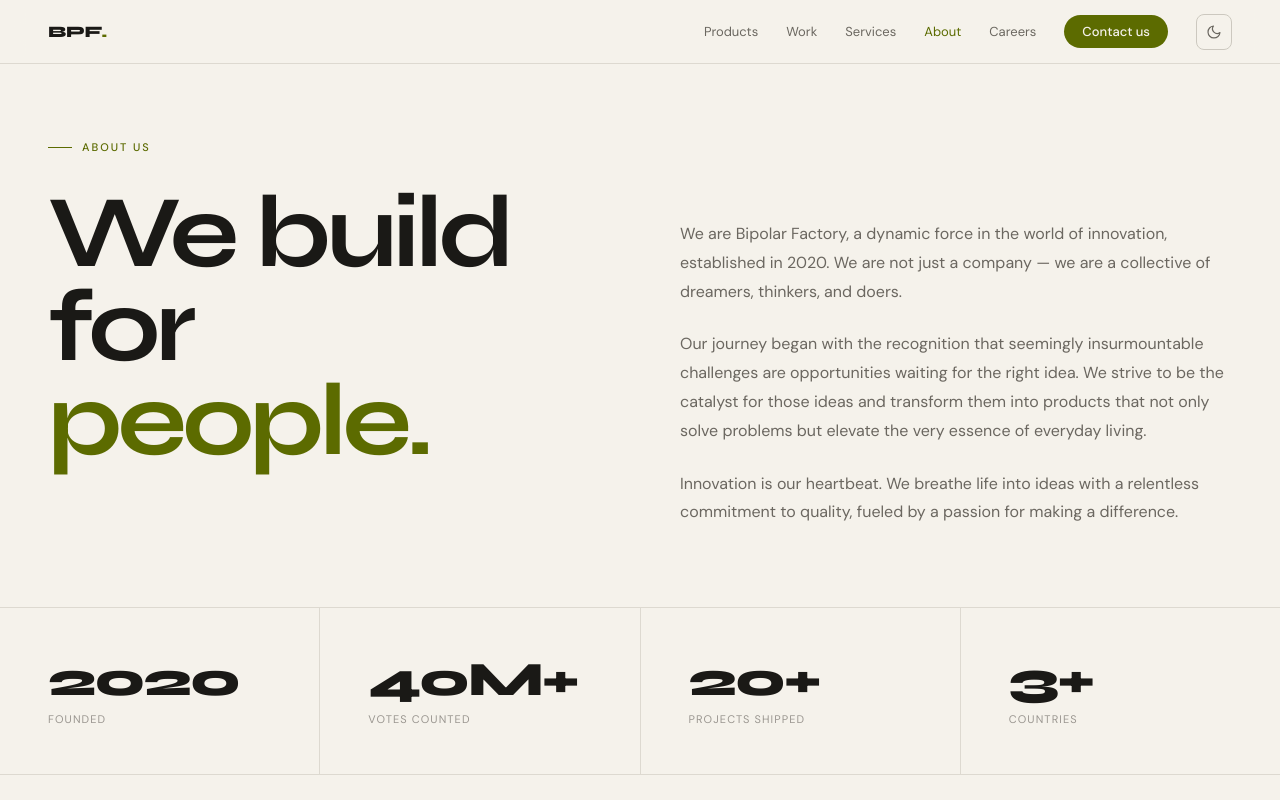
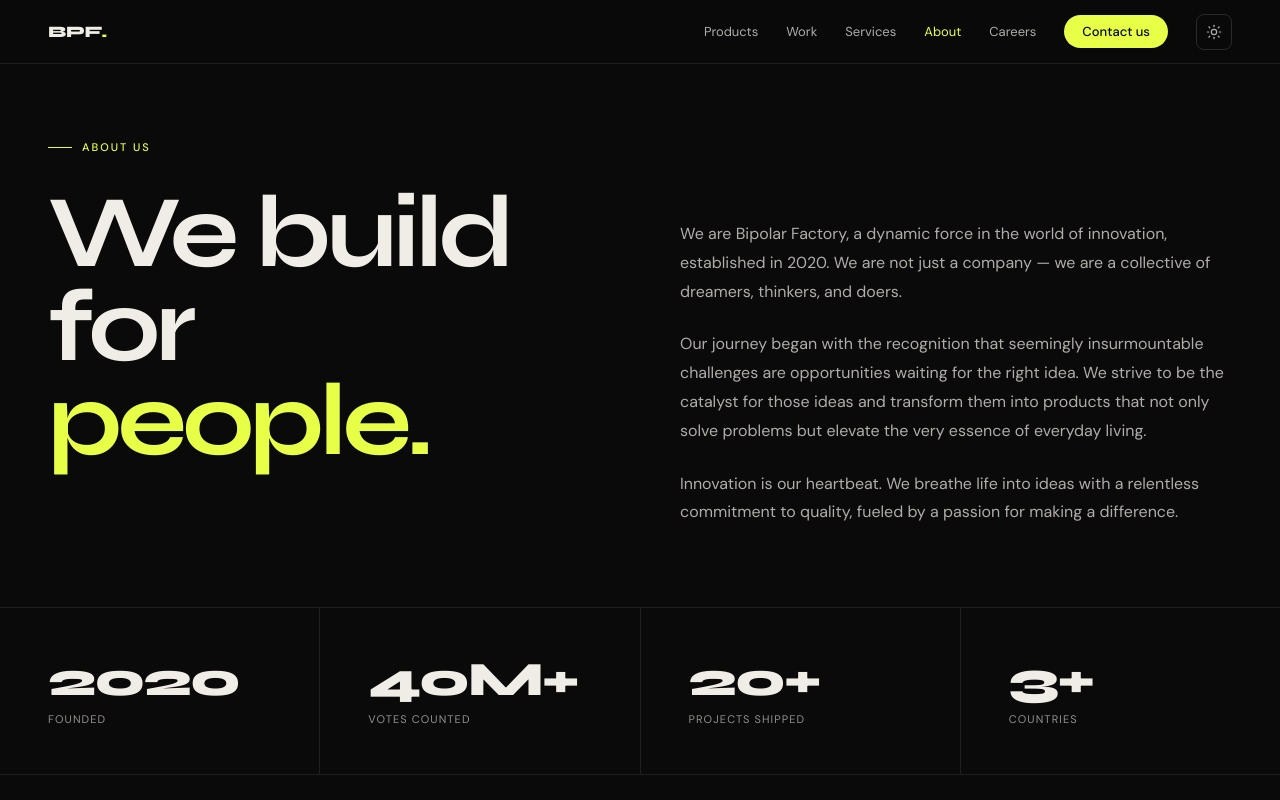
Before and after one commit to Subaru1337/Bipolar-Factory-Website, a Next.js app in the folder bipolar-factory/: page /about in a window 1280 px wide. Shown: the top 800 px of the page. Built offline with nearby package versions, Linux system fonts and the light colour scheme.

Commit message:
Dark toggle default

```diff
--- a/bipolar-factory/src/app/layout.tsx
+++ b/bipolar-factory/src/app/layout.tsx
@@ -8,11 +8,11 @@ export const metadata: Metadata = {
 
 export default function RootLayout({ children }: { children: React.ReactNode }) {
   return (
-    <html lang="en" data-theme="light" suppressHydrationWarning>
+    <html lang="en" data-theme="dark" suppressHydrationWarning>
       <head>
         {/*
           Anti-flash script — runs before React hydrates.
-          Applies saved theme from localStorage, or keeps light as default.
+          Applies saved theme from localStorage, or keeps dark as default.
         */}
         <script
           dangerouslySetInnerHTML={{
@@ -22,7 +22,7 @@ export default function RootLayout({ children }: { children: React.ReactNode })
                 if (t === 'light' || t === 'dark') {
                   document.documentElement.setAttribute('data-theme', t);
                 } else {
-                  document.documentElement.setAttribute('data-theme', 'light');
+                  document.documentElement.setAttribute('data-theme', 'dark');
                 }
               } catch(e) {}
             `,
--- a/bipolar-factory/src/components/ThemeToggle.tsx
+++ b/bipolar-factory/src/components/ThemeToggle.tsx
@@ -2,12 +2,12 @@
 import { useEffect, useState } from 'react'
 
 export default function ThemeToggle() {
-  const [theme, setTheme] = useState<'dark' | 'light'>('light')
+  const [theme, setTheme] = useState<'dark' | 'light'>('dark')
 
   // On mount — read saved preference
   useEffect(() => {
     const saved = localStorage.getItem('bpf-theme') as 'dark' | 'light' | null
-    const preferred = saved ?? 'light'
+    const preferred = saved ?? 'dark'
     setTheme(preferred)
     document.documentElement.setAttribute('data-theme', preferred)
   }, [])
```
